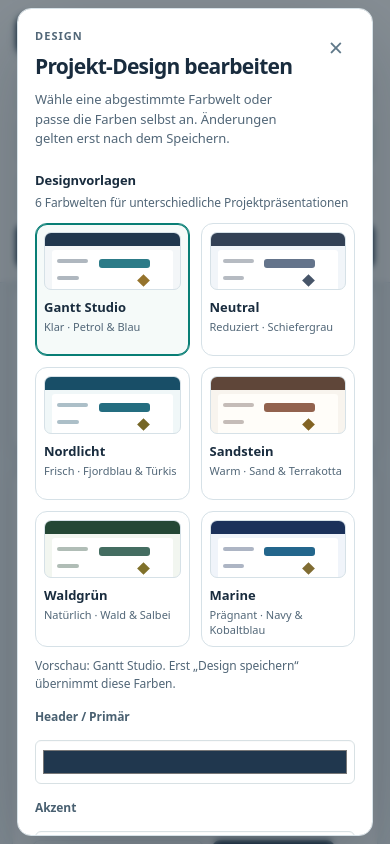
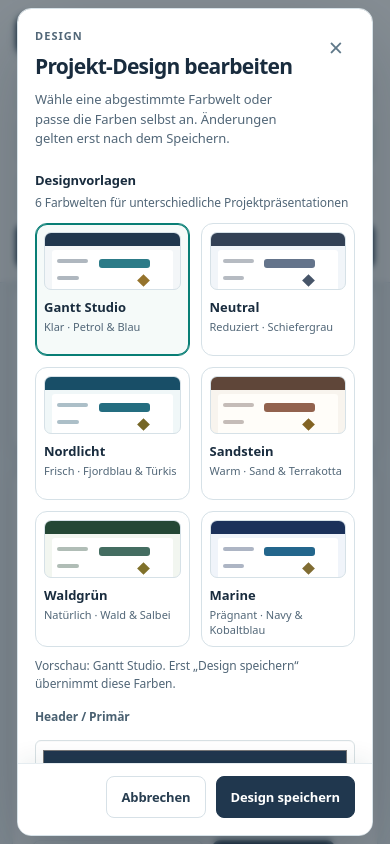
Before and after one commit to thomasasen/gantt-studio, a plain HTML site: page index.html in a window 390 px wide. Both pictures are taken after a click on the button "Design bearbeiten". Shown: the part 583-1427 px from the top of the page. Drawn offline with Linux system fonts and the light colour scheme.

Commit message:
ux: keep design save actions visible when browsing six presets

```diff
--- a/assets/css/design-system.css
+++ b/assets/css/design-system.css
@@ -1041,6 +1041,22 @@ button:disabled, input:disabled, select:disabled { opacity: .52; cursor: not-all
   color:var(--ui-muted);font-size:12px;line-height:1.5;
   margin:10px 0 15px;
 }
+/* Keep save/cancel reachable while scrolling the longer preset gallery.
+   The dialog itself is the scroll container, not an inner nested panel. */
+#designDialog .dialog-actions{
+  position:sticky;bottom:0;z-index:3;
+  margin:20px -27px -23px;
+  padding:14px 27px 19px;
+  background:#fff;
+  border-top:1px solid #e5ecf0;
+  box-shadow:0 -7px 20px rgba(20,44,57,.06);
+}
+@media(max-width:600px){
+  #designDialog .dialog-actions{
+    margin-right:-17px;margin-left:-17px;margin-bottom:-19px;
+    padding:12px 17px 17px;
+  }
+}
 .design-preview-card{
   background:linear-gradient(
     180deg,
```
Also changed, not shown: tests/design-presets.spec.cjs (+2 -0 lines).
